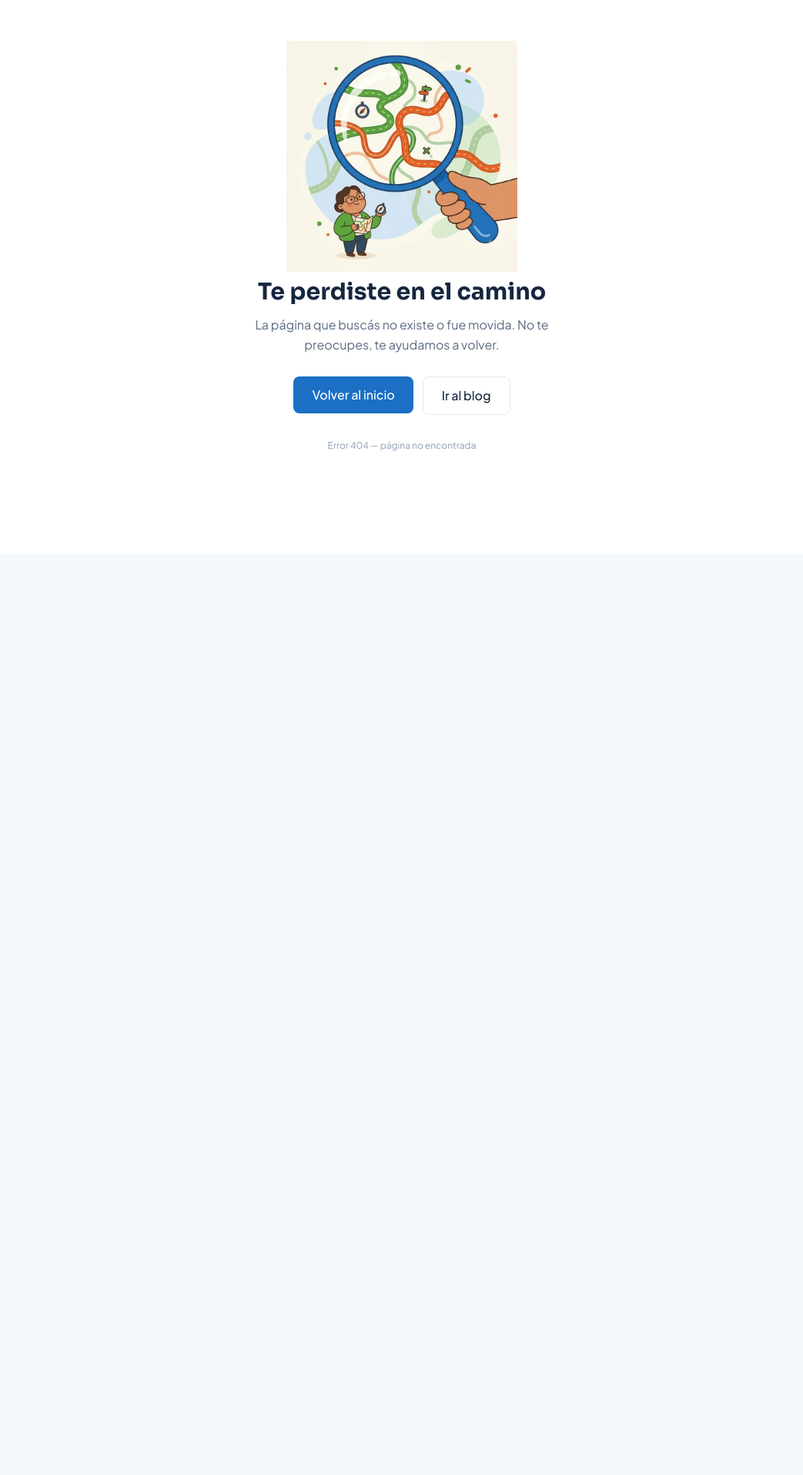
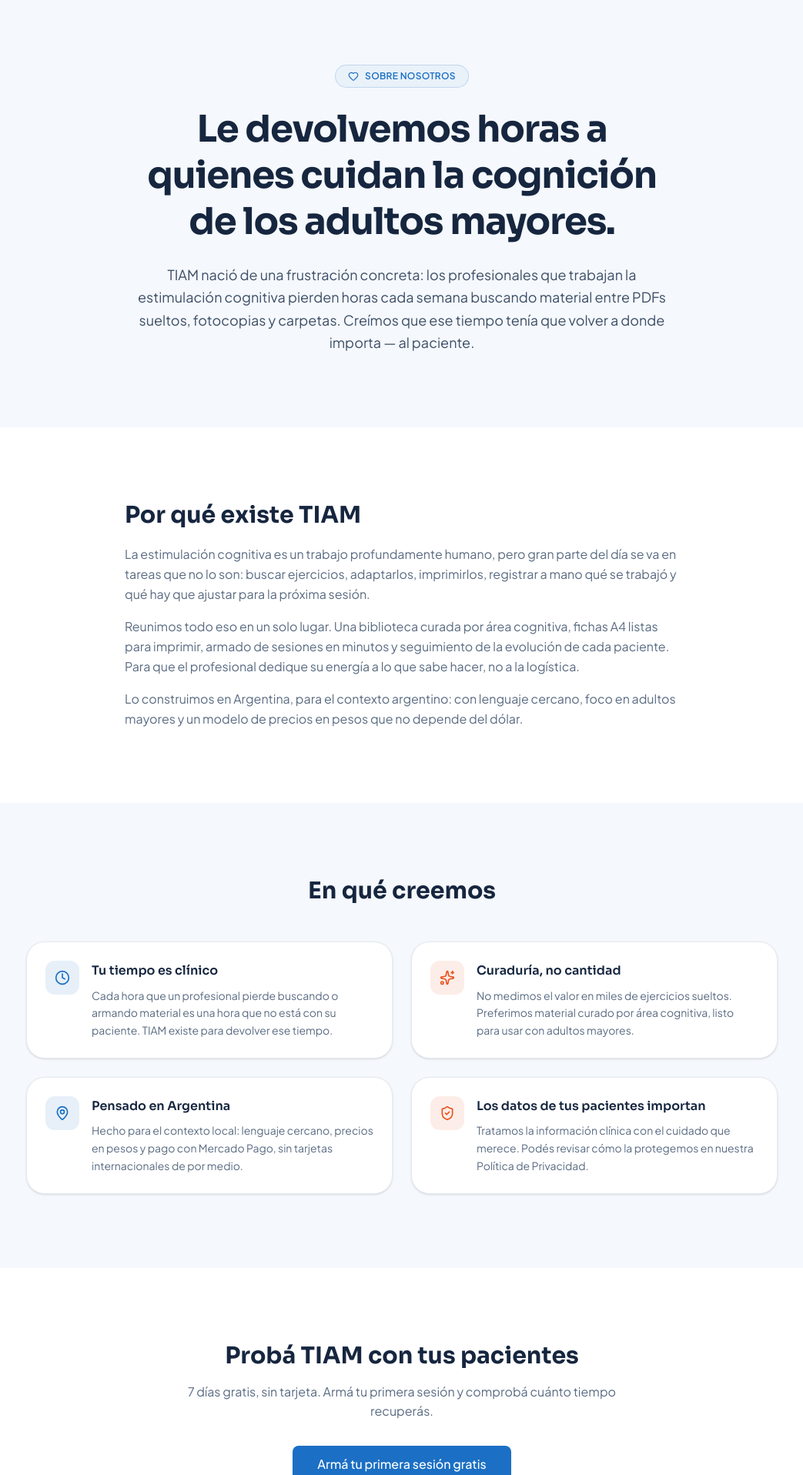
Before and after one commit to manukpo10/TIAM-frontend, a React (Vite) app: page /nosotros in a window 1280 px wide. Before the commit this address had no page. Shown: the part 80-1996 px from the top of the page at 77% size, without its empty margins (118-1161 px from the left). Before the commit the page ends 800 px from the top, so only its background shows below. Built offline with nearby package versions, Linux system fonts and the light colour scheme.

Commit message:
feat(about): add /nosotros mission page

```diff
--- a/src/App.tsx
+++ b/src/App.tsx
@@ -31,6 +31,7 @@
 import { ClinicalFaqPage } from '@/pages/faq/ClinicalFaqPage'
 import { DemoTourPage } from '@/pages/demo/DemoTourPage'
 import { RecursosPage } from '@/pages/recursos/RecursosPage'
+import { AboutPage } from '@/pages/about/AboutPage'
 
 const queryClient = new QueryClient({
   defaultOptions: {
@@ -61,6 +62,7 @@
             <Route path="/preguntas-frecuentes" element={<ClinicalFaqPage />} />
             <Route path="/demo" element={<DemoTourPage />} />
             <Route path="/recursos" element={<RecursosPage />} />
+            <Route path="/nosotros" element={<AboutPage />} />
 
             {/* Public — patient at-home exercise (WhatsApp link) */}
             <Route path="/jugar/:token" element={<PatientPlayPage />} />
--- a/src/components/layout/PublicFooter.tsx
+++ b/src/components/layout/PublicFooter.tsx
@@ -28,6 +28,7 @@
               <li><Link to="/demo" className="hover:text-white transition-colors">Cómo funciona</Link></li>
               <li><a href="/#planes" className="hover:text-white transition-colors">Planes</a></li>
               <li><Link to="/autoevaluacion" className="hover:text-white transition-colors">Autoevaluación</Link></li>
+              <li><Link to="/nosotros" className="hover:text-white transition-colors">Sobre nosotros</Link></li>
             </ul>
           </nav>
 
--- /dev/null
+++ b/src/pages/about/AboutPage.tsx
@@ -0,0 +1,149 @@
+import { useEffect } from 'react'
+import { Link } from 'react-router-dom'
+import { Heart, Clock, ShieldCheck, MapPin, Sparkles } from 'lucide-react'
+import { PublicHeader } from '@/components/layout/PublicHeader'
+import { PublicFooter } from '@/components/layout/PublicFooter'
+import { Button } from '@/components/ui/Button'
+
+const VALUES = [
+  {
+    icon: Clock,
+    title: 'Tu tiempo es clínico',
+    description:
+      'Cada hora que un profesional pierde buscando o armando material es una hora que no está con su paciente. TIAM existe para devolver ese tiempo.',
+  },
+  {
+    icon: Sparkles,
+    title: 'Curaduría, no cantidad',
+    description:
+      'No medimos el valor en miles de ejercicios sueltos. Preferimos material curado por área cognitiva, listo para usar con adultos mayores.',
+  },
+  {
+    icon: MapPin,
+    title: 'Pensado en Argentina',
+    description:
+      'Hecho para el contexto local: lenguaje cercano, precios en pesos y pago con Mercado Pago, sin tarjetas internacionales de por medio.',
+  },
+  {
+    icon: ShieldCheck,
+    title: 'Los datos de tus pacientes importan',
+    description:
+      'Tratamos la información clínica con el cuidado que merece. Podés revisar cómo la protegemos en nuestra Política de Privacidad.',
+  },
+]
+
+export function AboutPage() {
+  useEffect(() => {
+    window.scrollTo(0, 0)
+    document.title = 'Sobre TIAM — Estimulación cognitiva profesional en Argentina'
+  }, [])
+
+  return (
+    <div className="min-h-dvh bg-white flex flex-col">
+      <PublicHeader />
+
+      <main className="flex-1">
+        {/* Hero */}
+        <section className="bg-slate-50 py-16 md:py-24">
+          <div className="max-w-3xl mx-auto px-4 sm:px-6 text-center">
+            <div className="inline-flex items-center gap-2 rounded-full border border-tiam-blue/20 bg-tiam-blue/5 px-4 py-1.5 mb-6">
+              <Heart className="h-3.5 w-3.5 text-tiam-blue" />
+              <span className="text-xs font-semibold uppercase tracking-wide text-tiam-blue">
+                Sobre nosotros
+              </span>
+            </div>
+            <h1 className="text-3xl sm:text-4xl lg:text-5xl font-bold text-slate-900 leading-tight tracking-tight">
+              Le devolvemos horas a quienes cuidan la cognición de los adultos mayores.
+            </h1>
+            <p className="mt-6 text-lg text-slate-700 leading-relaxed">
+              TIAM nació de una frustración concreta: los profesionales que trabajan la estimulación
+              cognitiva pierden horas cada semana buscando material entre PDFs sueltos, fotocopias y
+              carpetas. Creímos que ese tiempo tenía que volver a donde importa — al paciente.
+            </p>
+          </div>
+        </section>
+
+        {/* Mission / why */}
+        <section className="py-16 md:py-24 bg-white">
+          <div className="max-w-3xl mx-auto px-4 sm:px-6">
+            <h2 className="text-2xl md:text-3xl font-bold text-slate-900 mb-5">
+              Por qué existe TIAM
+            </h2>
+            <div className="space-y-4 text-slate-600 leading-relaxed">
+              <p>
+                La estimulación cognitiva es un trabajo profundamente humano, pero gran parte del día
+                se va en tareas que no lo son: buscar ejercicios, adaptarlos, imprimirlos, registrar a
+                mano qué se trabajó y qué hay que ajustar para la próxima sesión.
+              </p>
+              <p>
+                Reunimos todo eso en un solo lugar. Una biblioteca curada por área cognitiva, fichas
+                A4 listas para imprimir, armado de sesiones en minutos y seguimiento de la evolución de
+                cada paciente. Para que el profesional dedique su energía a lo que sabe hacer, no a la
+                logística.
+              </p>
+              <p>
+                Lo construimos en Argentina, para el contexto argentino: con lenguaje cercano, foco en
+                adultos mayores y un modelo de precios en pesos que no depende del dólar.
+              </p>
+            </div>
+          </div>
+        </section>
+
+        {/* Values */}
+        <section className="py-16 md:py-24 bg-slate-50">
+          <div className="max-w-5xl mx-auto px-4 sm:px-6">
+            <div className="text-center mb-12">
+              <h2 className="text-2xl md:text-3xl font-bold text-slate-900">
+                En qué creemos
+              </h2>
+            </div>
+            <div className="grid grid-cols-1 sm:grid-cols-2 gap-6">
+              {VALUES.map(({ icon: Icon, title, description }, i) => {
+                const isOrange = i % 2 === 1
+                return (
+                  <article
+                    key={title}
+                    className="rounded-3xl border border-slate-100 bg-white p-6 shadow-sm flex gap-4 items-start"
+                  >
+                    <div
+                      className={`flex h-11 w-11 shrink-0 items-center justify-center rounded-xl ${
+                        isOrange ? 'bg-tiam-orange/10 text-tiam-orange' : 'bg-tiam-blue/10 text-tiam-blue'
+                      }`}
+                    >
+                      <Icon className="h-5 w-5" />
+                    </div>
+                    <div>
+                      <h3 className="font-semibold text-slate-900 mb-2">{title}</h3>
+                      <p className="text-sm text-slate-600 leading-relaxed">{description}</p>
+                    </div>
+                  </article>
+                )
+              })}
+            </div>
+          </div>
+        </section>
+
+        {/* CTA */}
+        <section className="py-16 md:py-24 bg-white">
+          <div className="max-w-2xl mx-auto px-4 sm:px-6 text-center">
+            <h2 className="text-2xl md:text-3xl font-bold text-slate-900">
+              Probá TIAM con tus pacientes
+            </h2>
+            <p className="mt-4 text-slate-600">
+              7 días gratis, sin tarjeta. Armá tu primera sesión y comprobá cuánto tiempo recuperás.
+            </p>
+            <div className="mt-8">
+              <Link to="/register">
+                <Button size="lg" className="min-h-[44px] px-8">
+                  Armá tu primera sesión gratis
+                </Button>
+              </Link>
+            </div>
+          </div>
+        </section>
+      </main>
+
+      <PublicFooter />
+    </div>
+  )
+}
```
